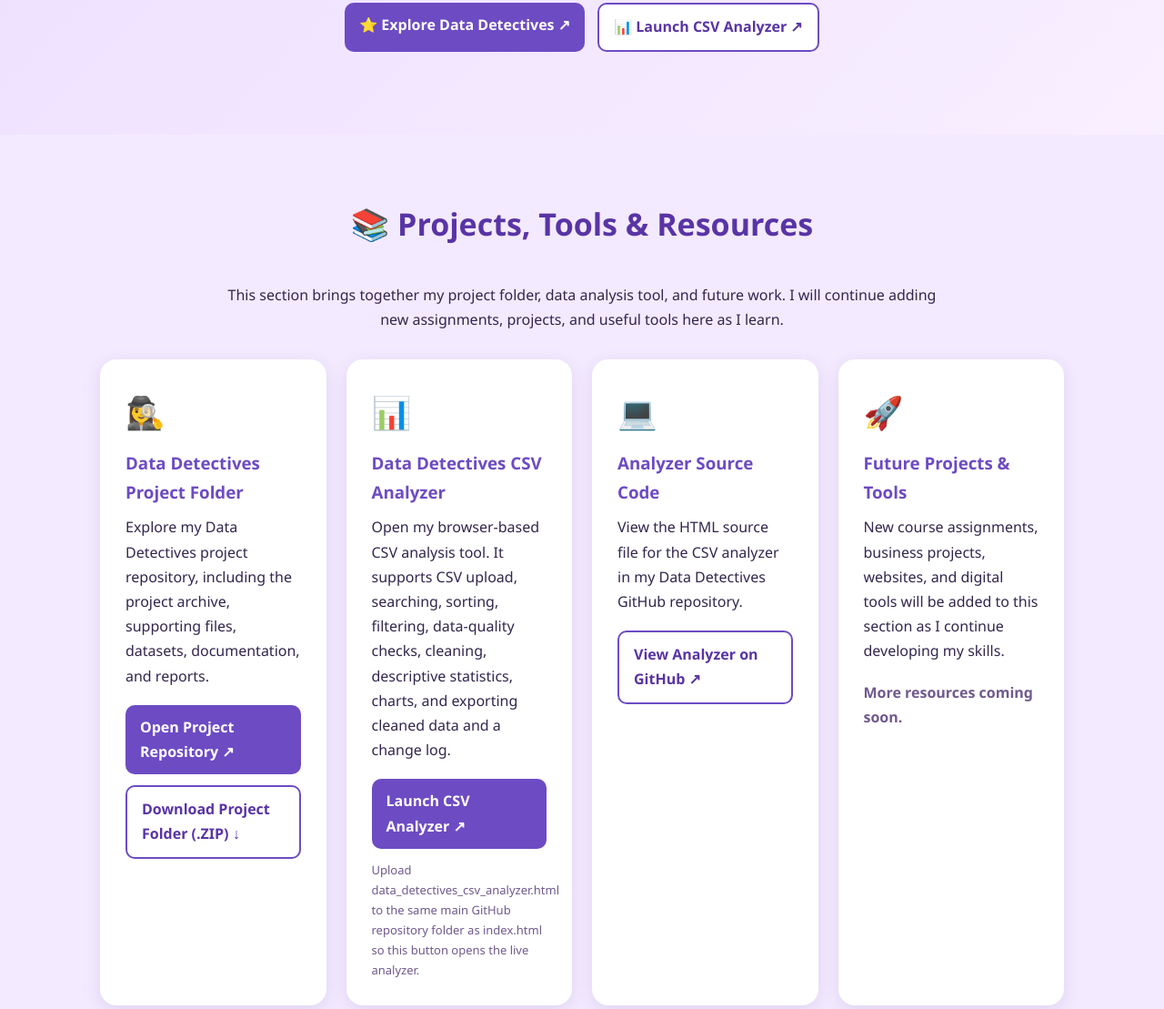
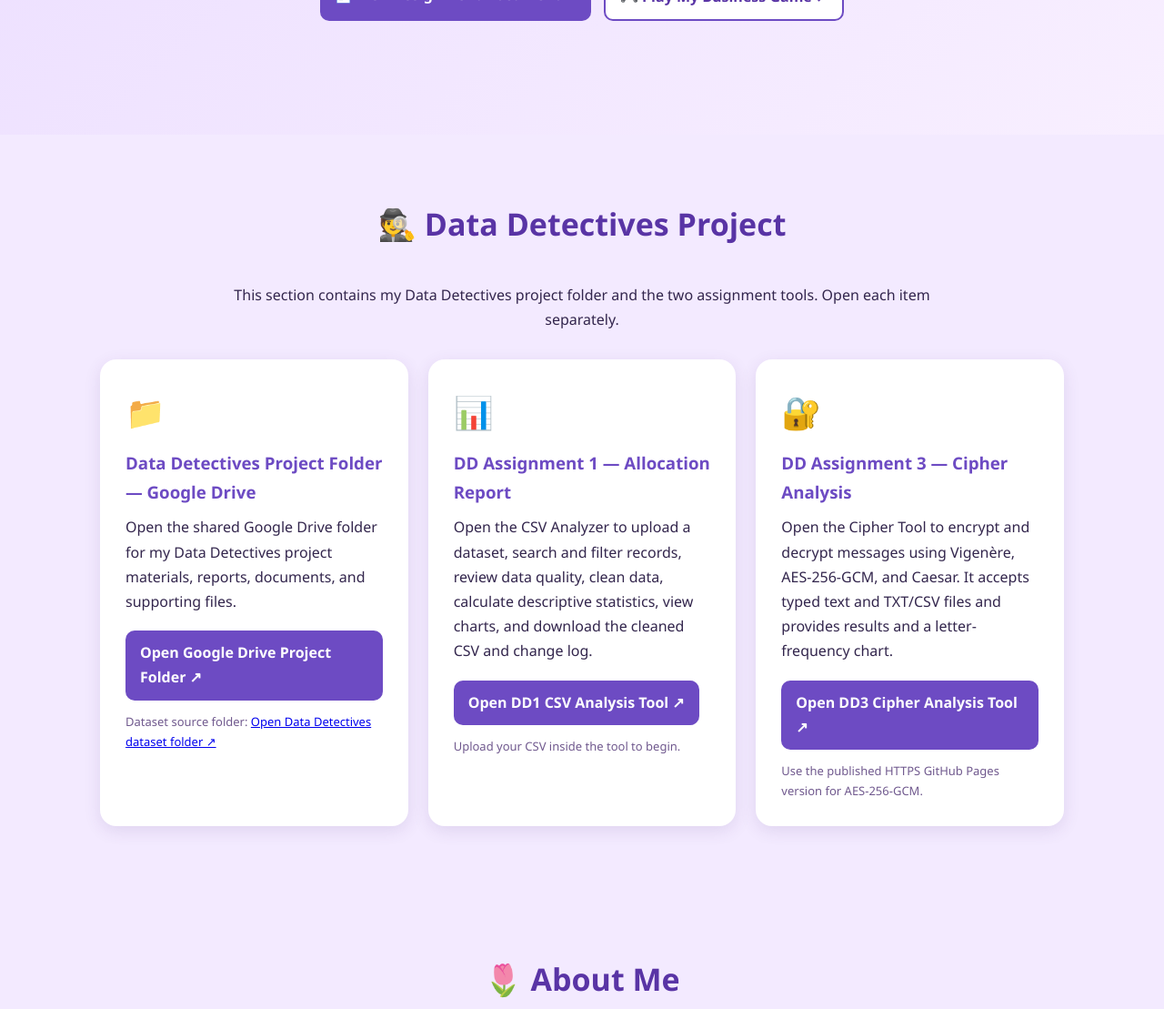
Before and after one commit to shresthashreya245-cmd/shreyasebi.github.io, a plain HTML site: page index.html in a window 1280 px wide. Shown: the part 629-1738 px from the top of the page at 91% size. Drawn offline with Linux system fonts and the light colour scheme.

Commit message:
Update index.html

```diff
--- a/index.html
+++ b/index.html
@@ -1,10 +1,8 @@
-
 <!DOCTYPE html>
 <html lang="en">
 <head>
 <meta charset="UTF-8">
 <meta name="viewport" content="width=device-width, initial-scale=1.0">
-
 <title>Shreyasebi Shrestha | Student Portfolio</title>
 
 <style>
@@ -22,7 +20,6 @@ body {
     line-height: 1.7;
 }
 
-/* Navigation */
 nav {
     position: sticky;
     top: 0;
@@ -45,7 +42,6 @@ nav a:hover {
     color: #ffe9ff;
 }
 
-/* Hero */
 .hero {
     min-height: 90vh;
     display: flex;
@@ -92,7 +88,6 @@ nav a:hover {
     margin: auto;
 }
 
-/* Sections */
 section {
     padding: 70px 20px;
     max-width: 1100px;
@@ -112,7 +107,6 @@ section h2 {
     text-align: center;
 }
 
-/* Cards */
 .cards {
     display: grid;
     grid-template-columns: repeat(auto-fit, minmax(230px, 1fr));
@@ -141,7 +135,6 @@ section h2 {
     margin-bottom: 10px;
 }
 
-/* Nepal */
 .nepal-box {
     background: white;
     padding: 35px;
@@ -155,7 +148,6 @@ section h2 {
     margin-bottom: 8px;
 }
 
-/* Language bars */
 .language {
     margin-bottom: 20px;
 }
@@ -180,7 +172,6 @@ section h2 {
     border-radius: 20px;
 }
 
-/* Goals */
 .goal-list {
     max-width: 800px;
     margin: auto;
@@ -195,7 +186,6 @@ section h2 {
     box-shadow: 0 3px 12px rgba(80,50,120,0.1);
 }
 
-/* Contact */
 .contact {
     text-align: center;
     background: #e7d8fa;
@@ -209,7 +199,6 @@ section h2 {
     text-decoration: none;
 }
 
-/* Footer */
 footer {
     background: #49327c;
     color: white;
@@ -222,7 +211,6 @@ footer {
     color: #70598e;
 }
 
-/* Mobile */
 @media (max-width: 700px) {
     .hero h1 {
         font-size: 36px;
@@ -235,7 +223,6 @@ footer {
     }
 }
 
-/* Resource buttons */
 .resource-button {
     display: inline-block;
     background: #6d4bc3;
@@ -270,52 +257,7 @@ footer {
     background: #f0e8ff;
 }
 
-/* Featured Data Detectives Project */
-.data-detectives-feature {
-    max-width: 1100px;
-    margin: 35px auto 0;
-    padding: 0 20px;
-}
-
-.data-detectives-panel {
-    background: linear-gradient(135deg, #5934a5, #8061c9);
-    color: white;
-    padding: 34px;
-    border-radius: 22px;
-    box-shadow: 0 8px 25px rgba(80,50,120,0.24);
-    border: 3px solid #d9c5ff;
-    text-align: center;
-}
-
-.data-detectives-panel h2 {
-    color: white;
-    font-size: 30px;
-    margin-bottom: 12px;
-}
-
-.data-detectives-panel p {
-    max-width: 760px;
-    margin: 0 auto 18px;
-    font-size: 16px;
-}
-
-.data-detectives-panel .project-cta {
-    display: inline-block;
-    margin: 8px;
-    padding: 13px 20px;
-    background: white;
-    color: #5934a5;
-    border-radius: 10px;
-    font-weight: 800;
-    text-decoration: none;
-    transition: 0.2s ease;
-}
-
-.data-detectives-panel .project-cta:hover {
-    background: #f0e8ff;
-    transform: translateY(-2px);
-}
-
+/* Data Detectives Project */
 </style>
 </head>
 
@@ -324,7 +266,7 @@ footer {
 <!-- Navigation -->
 <nav>
     <a href="#home">Home</a>
-    <a href="#resources">📚 Projects & Tools</a>
+    <a href="#data-detectives">🕵️ Data Detectives Project</a>
     <a href="#about">About</a>
     <a href="#nepal">Nepal</a>
     <a href="#education">Education</a>
@@ -352,7 +294,7 @@ footer {
             business, technology, creativity, and learning new things.
         </p>
 
-        <div class="hero-links" aria-label="Featured assignment links">
+        <div class="hero-links">
 
             <a class="resource-button"
                href="https://docs.google.com/document/d/1AmuW8s4iS6ZAfRz88SIO8N7zm8yLG4h2d0B5T2szNFE/edit?usp=sharing"
@@ -366,108 +308,105 @@ footer {
                 🎮 Play My Business Game ↗
             </a>
 
-            <a class="resource-button"
-               href="https://github.com/shresthashreya245-cmd/Data-detectives-Project"
-               target="_blank" rel="noopener noreferrer">
-                ⭐ Explore Data Detectives ↗
-            </a>
-
-            <a class="resource-button secondary-button"
-               href="data_detectives_csv_analyzer.html"
-               target="_blank" rel="noopener noreferrer">
-                📊 Launch CSV Analyzer ↗
-            </a>
-
         </div>
-
     </div>
 </div>
 
-<!-- Projects, Tools & Resources -->
-<section id="resources">
+<!-- Data Detectives Project -->
+<section id="data-detectives">
 
-    <h2>📚 Projects, Tools & Resources</h2>
+    <h2>🕵️ Data Detectives Project</h2>
 
     <p class="section-intro">
-        This section brings together my project folder, data analysis tool, and future work.
-        I will continue adding new assignments, projects, and useful tools here as I learn.
+        This section contains my Data Detectives project folder
+        and the two assignment tools. Open each item separately.
     </p>
 
     <div class="cards">
 
+        <!-- Google Drive -->
         <div class="card">
-            <div class="icon">🕵️‍♀️</div>
-            <h3>Data Detectives Project Folder</h3>
+            <div class="icon">📁</div>
+
+            <h3>Data Detectives Project Folder — Google Drive</h3>
+
             <p>
-                Explore my Data Detectives project repository, including the project archive,
-                supporting files, datasets, documentation, and reports.
+                Open the shared Google Drive folder for my
+                Data Detectives project materials, reports,
+                documents, and supporting files.
             </p>
+
             <p style="margin-top:18px;">
                 <a class="resource-button"
-                   href="https://github.com/shresthashreya245-cmd/Data-detectives-Project"
+                   href="https://drive.google.com/drive/folders/1-_9_1RLSERbRjJb1qS-x_ne5nqcpHDD2?usp=drive_link"
                    target="_blank" rel="noopener noreferrer">
-                    Open Project Repository ↗
+                    Open Google Drive Project Folder ↗
                 </a>
             </p>
-            <p style="margin-top:12px;">
-                <a class="resource-button secondary-button"
-                   href="data_detectives_project.zip" download>
-                    Download Project Folder (.ZIP) ↓
+
+            <p class="small" style="margin-top:12px;">
+                Dataset source folder:
+                <a href="https://drive.google.com/drive/folders/1uRrdBzosHM_u8Cey7-HAFhCj7Ovl6ftw?usp=drive_link"
+                   target="_blank" rel="noopener noreferrer">
+                    Open Data Detectives dataset folder ↗
                 </a>
             </p>
         </div>
 
+        <!-- DD1 Tool -->
         <div class="card">
             <div class="icon">📊</div>
-            <h3>Data Detectives CSV Analyzer</h3>
+
+            <h3>DD Assignment 1 — Allocation Report</h3>
+
             <p>
-                Open my browser-based CSV analysis tool. It supports CSV upload, searching,
-                sorting, filtering, data-quality checks, cleaning, descriptive statistics,
-                charts, and exporting cleaned data and a change log.
+                Open the CSV Analyzer to upload a dataset,
+                search and filter records, review data quality,
+                clean data, calculate descriptive statistics,
+                view charts, and download the cleaned CSV
+                and change log.
             </p>
+
             <p style="margin-top:18px;">
                 <a class="resource-button"
                    href="data_detectives_csv_analyzer.html"
                    target="_blank" rel="noopener noreferrer">
-                    Launch CSV Analyzer ↗
+                    Open DD1 CSV Analysis Tool ↗
                 </a>
             </p>
+
             <p class="small" style="margin-top:12px;">
-                Upload data_detectives_csv_analyzer.html to the same main GitHub repository
-                folder as index.html so this button opens the live analyzer.
+                Upload your CSV inside the tool to begin.
             </p>
         </div>
 
+        <!-- DD3 Tool -->
         <div class="card">
-            <div class="icon">💻</div>
-            <h3>Analyzer Source Code</h3>
+            <div class="icon">🔐</div>
+
+            <h3>DD Assignment 3 — Cipher Analysis</h3>
+
             <p>
-                View the HTML source file for the CSV analyzer in my Data Detectives
-                GitHub repository.
+                Open the Cipher Tool to encrypt and decrypt
+                messages using Vigenère, AES-256-GCM, and Caesar.
+                It accepts typed text and TXT/CSV files and
+                provides results and a letter-frequency chart.
             </p>
+
             <p style="margin-top:18px;">
-                <a class="resource-button secondary-button"
-                   href="https://github.com/shresthashreya245-cmd/shreyasebi.github.io/blob/main/data_detectives_csv_analyzer.html"
+                <a class="resource-button"
+                   href="dd3_cipher_tool.html"
                    target="_blank" rel="noopener noreferrer">
-                    View Analyzer on GitHub ↗
+                    Open DD3 Cipher Analysis Tool ↗
                 </a>
             </p>
-        </div>
 
-        <div class="card">
-            <div class="icon">🚀</div>
-            <h3>Future Projects & Tools</h3>
-            <p>
-                New course assignments, business projects, websites, and digital tools
-                will be added to this section as I continue developing my skills.
-            </p>
-            <p style="margin-top:18px; color:#70598e; font-weight:700;">
-                More resources coming soon.
+            <p class="small" style="margin-top:12px;">
+                Use the published HTTPS GitHub Pages version for AES-256-GCM.
             </p>
         </div>
 
     </div>
-
 </section>
 
 <!-- About -->
@@ -511,7 +450,6 @@ footer {
         </div>
 
     </div>
-
 </section>
 
 <!-- Nepal -->
@@ -555,7 +493,6 @@ footer {
         </p>
 
     </div>
-
 </section>
 
 <!-- Education -->
@@ -583,7 +520,6 @@ footer {
         </div>
 
     </div>
-
 </section>
 
 <!-- Skills -->
@@ -639,7 +575,6 @@ footer {
         </div>
 
     </div>
-
 </section>
 
 <!-- Languages -->
@@ -685,7 +620,6 @@ footer {
         </div>
 
     </div>
-
 </section>
 
 <!-- Projects -->
@@ -732,7 +666,6 @@ footer {
         </div>
 
     </div>
-
 </section>
 
 <!-- Assignment Resources -->
@@ -780,7 +713,6 @@ footer {
         </div>
 
     </div>
-
 </section>
 
 <!-- Goals -->
@@ -821,7 +753,6 @@ footer {
         </div>
 
     </div>
-
 </section>
 
 <!-- Contact -->
@@ -843,7 +774,6 @@ footer {
         </p>
 
     </div>
-
 </section>
 
 <!-- Footer -->
```
